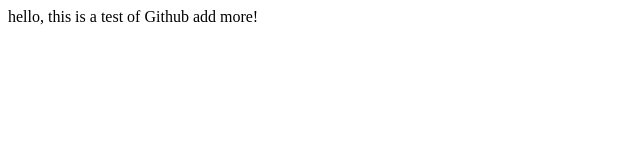
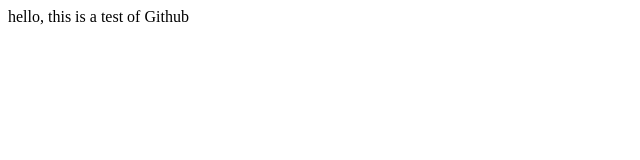
Before and after one commit to AzureBing0125/test.demo, a plain HTML site: page WebContent/index.html in a window 1280 px wide. Shown: the full height of the page, 0-640 px from the left. Drawn offline with Linux system fonts and the light colour scheme.

Commit message:
Revert "some changes"
This reverts commit 48b1a70c6565cb831aa4e83a13399535694e3b77.

```diff
--- a/WebContent/index.html
+++ b/WebContent/index.html
@@ -6,6 +6,5 @@
 </head>
 <body>
 	hello, this is a test of Github
-	add more!
 </body>
 </html>
```
